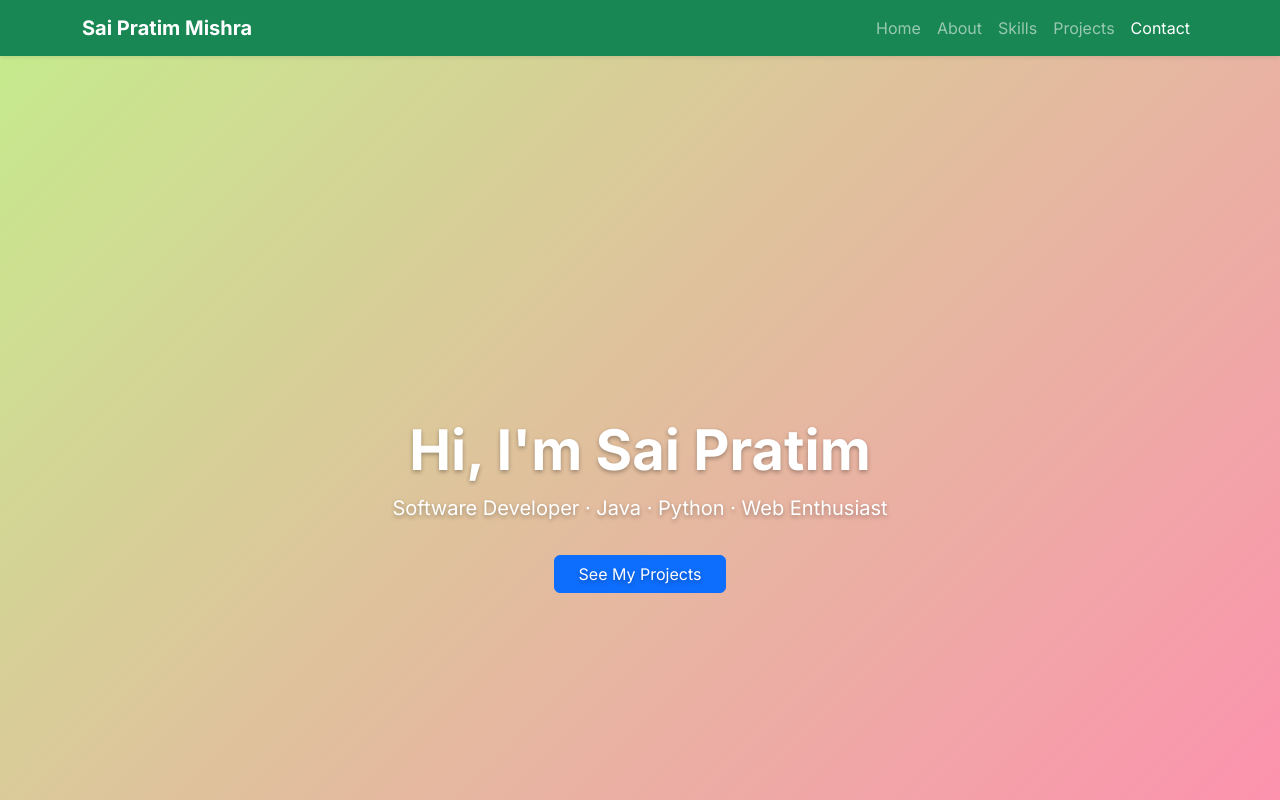
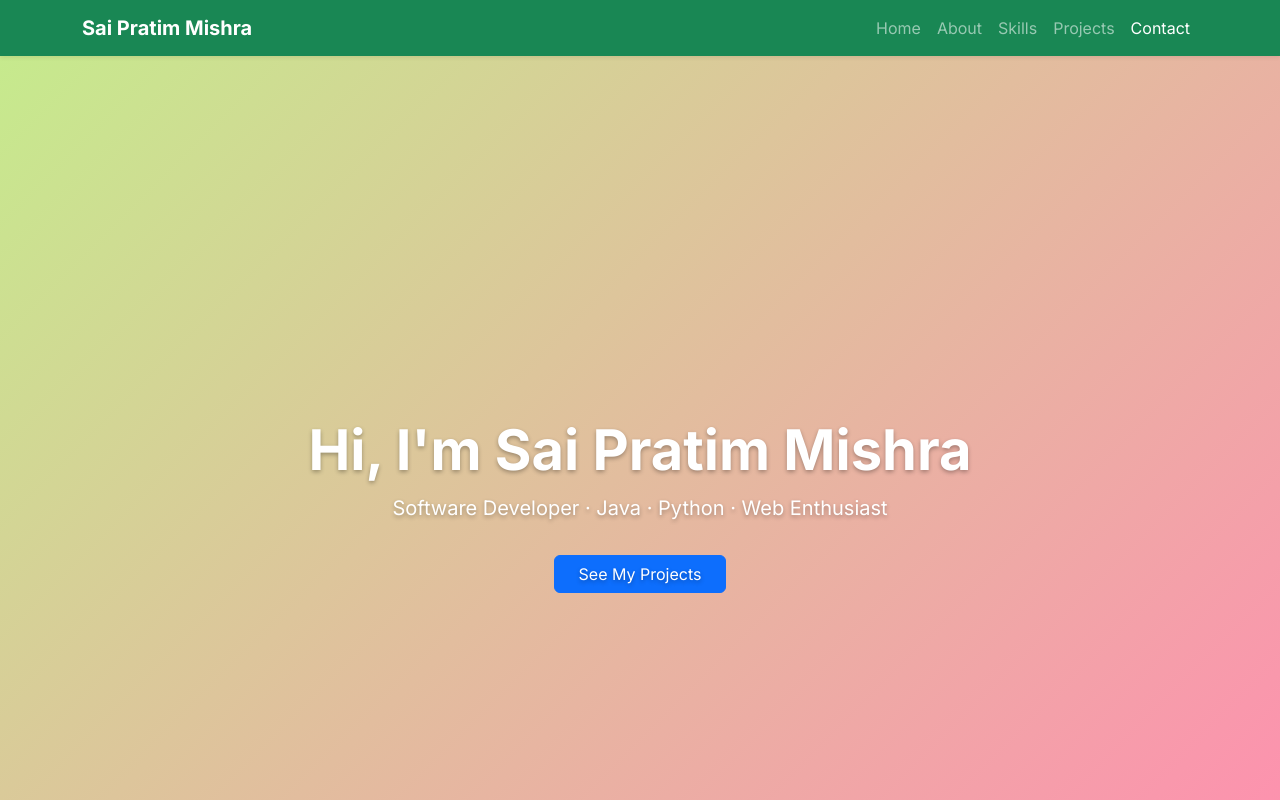
Before and after one commit to saipratimmishra/SaiPratimMishraResume, a plain HTML site: page index.html in a window 1280 px wide. Shown: the top 800 px of the page. Drawn offline with nearby package versions, Linux system fonts and the light colour scheme.

Commit message:
Update index.html

```diff
--- a/index.html
+++ b/index.html
@@ -31,7 +31,7 @@
   <header id="home" class="m-0 hero-section d-flex align-items-center">
     <div class="container text-white text-center">
       <!-- <img src="" alt="Your Photo" class="rounded-circle mb-4" style="width: 150px; height: 150px; object-fit: cover; border: 4px solid #fff;" /> -->
-      <h1 class="display-4 fw-bold">Hi, I'm Sai Pratim</h1>
+      <h1 class="display-4 fw-bold">Hi, I'm Sai Pratim Mishra</h1>
       <p class="lead">Software Developer · Java · Python · Web Enthusiast</p>
       <a href="#projects" class="btn btn-primary mt-3 px-4">See My Projects</a>
     </div>
```
